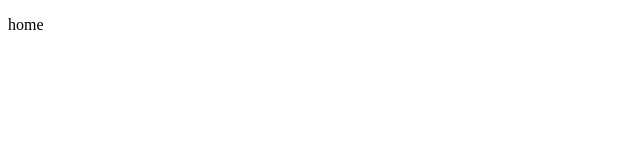
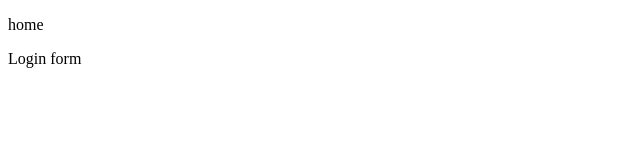
Before and after one commit to chrisasek/git-crash-course, a plain HTML site: page index.html in a window 1280 px wide. Shown: the full height of the page, 0-640 px from the left. Drawn offline with Linux system fonts and the light colour scheme.

Commit message:
Login form

```diff
--- /dev/null
+++ b/dir2/app2.js
@@ -0,0 +1 @@
+console.log("app2");
--- a/index.html
+++ b/index.html
@@ -8,5 +8,7 @@
 </head>
 <body>
     <p>home</p>
+
+    <p>Login form</p>
 </body>
 </html>
```
Also changed, not shown: login.html (added, +1 -0 lines), log.txt (added).
